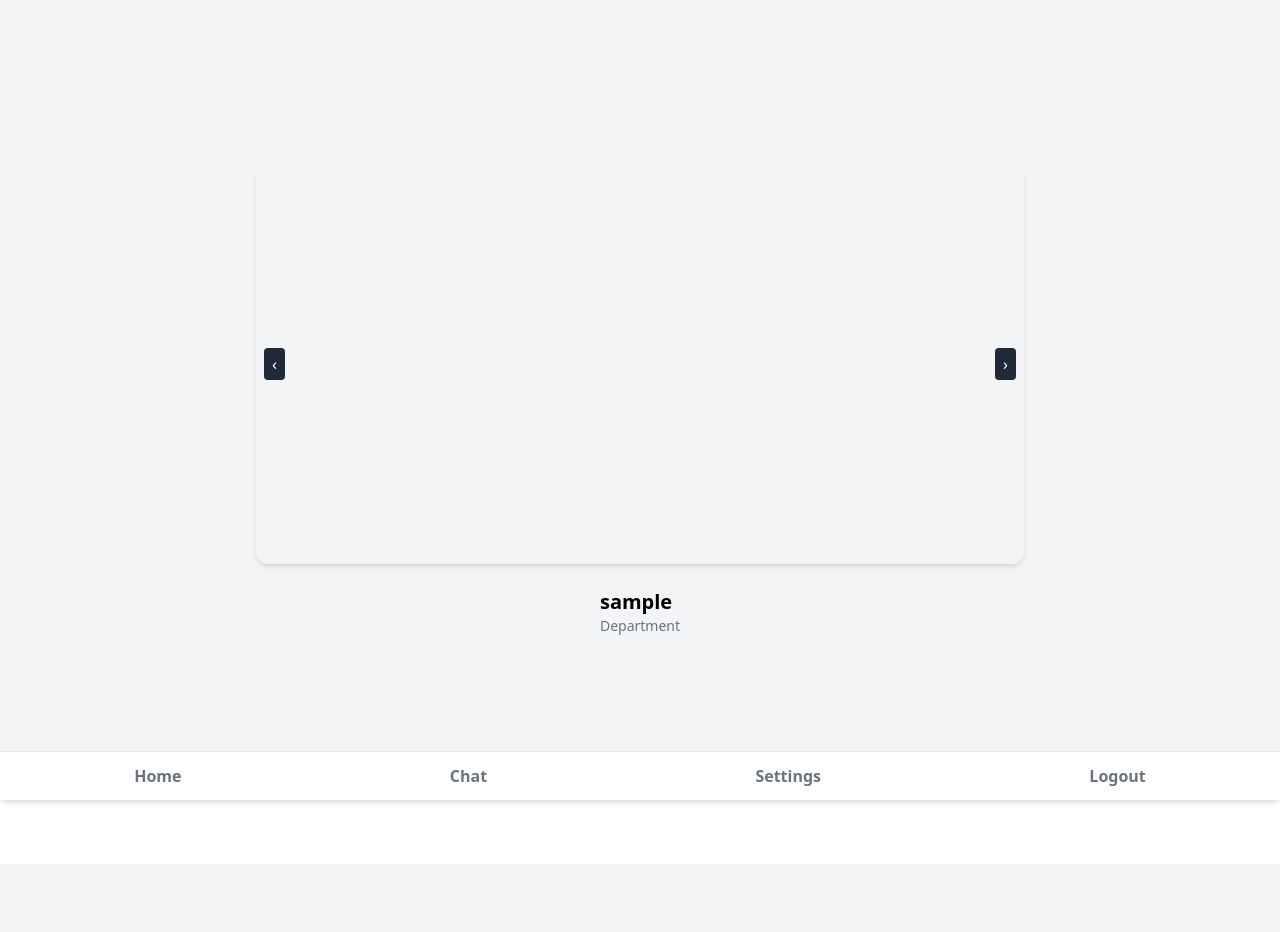
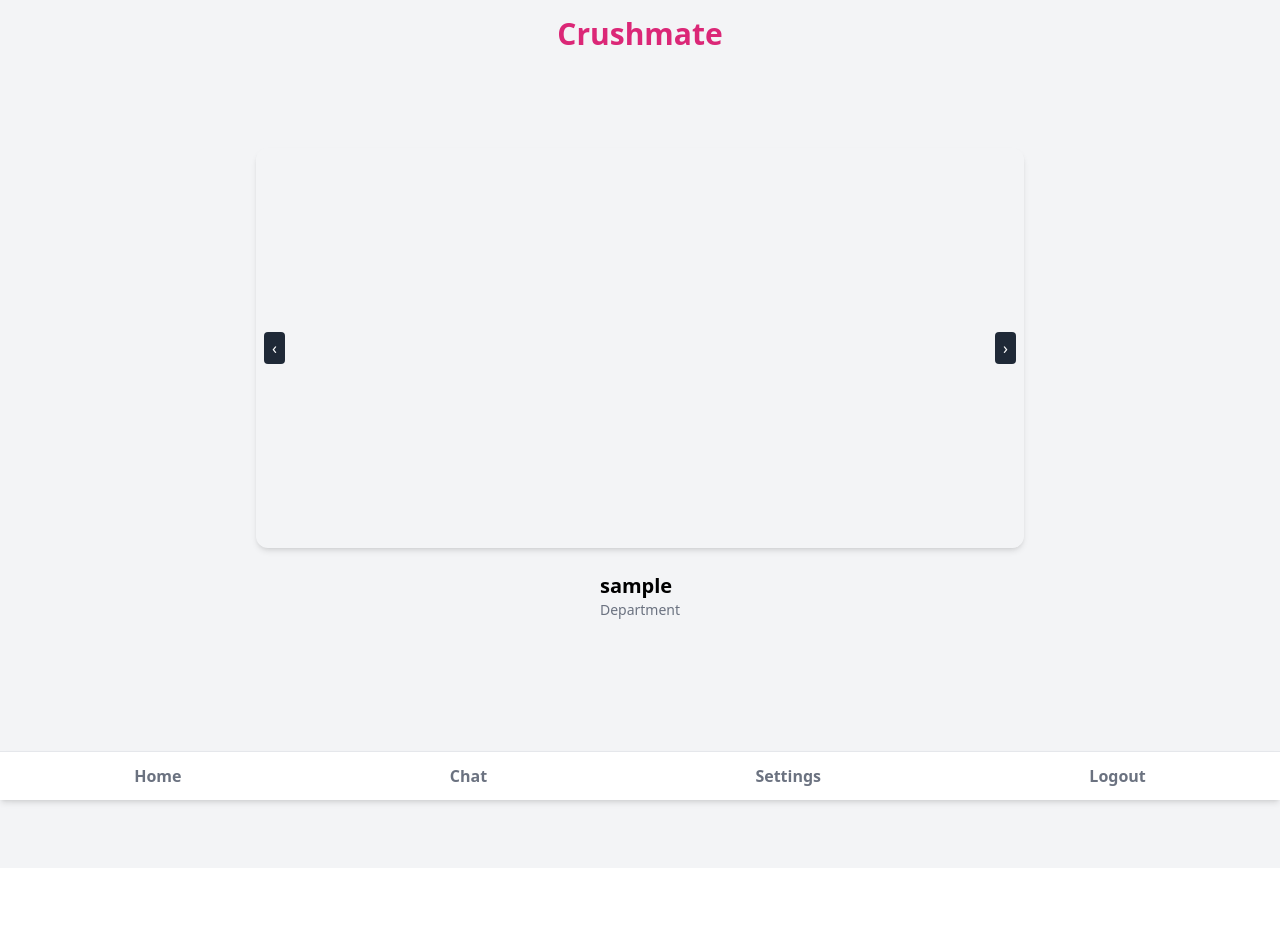
Before and after one commit to andrz93/Crushmate-final, a Django app: page /home/ in a window 1280 px wide. Before the commit the page ends 802 px from the top, so only its background shows below. Run offline with Django 5.2, Linux system fonts and the light colour scheme; the visitor is signed in with stand-in values (Sample User, id 1); parts of the project's set-up code (start-up, migrations or seed data) failed here and were passed over; some libraries are stand-ins or nearby versions.

Commit message:
crushmate logo

```diff
--- a/navigation/templates/navigation/home.html
+++ b/navigation/templates/navigation/home.html
@@ -3,8 +3,13 @@
 {% block title %}Home{% endblock %}
 {% block content %}
 
+<!-- Logo 區塊 -->
+<div class="w-full text-center py-4 bg-gray-100">
+  <h1 class="text-3xl font-extrabold text-pink-600">Crushmate</h1>
+</div>
+
 <!-- 主內容容器 -->
-<div class="flex flex-col items-center justify-center min-h-screen bg-gray-100 p-6">
+<div class="flex flex-col items-center justify-start min-h-screen bg-gray-100 pt-20 px-6">
   <!-- 照片輪播區塊 -->
   <div class="relative w-full max-w-3xl h-[50vh] overflow-hidden rounded-xl shadow-md">
     <div id="photo-carousel" class="h-full w-full flex transition-transform duration-500 ease-in-out">
```
